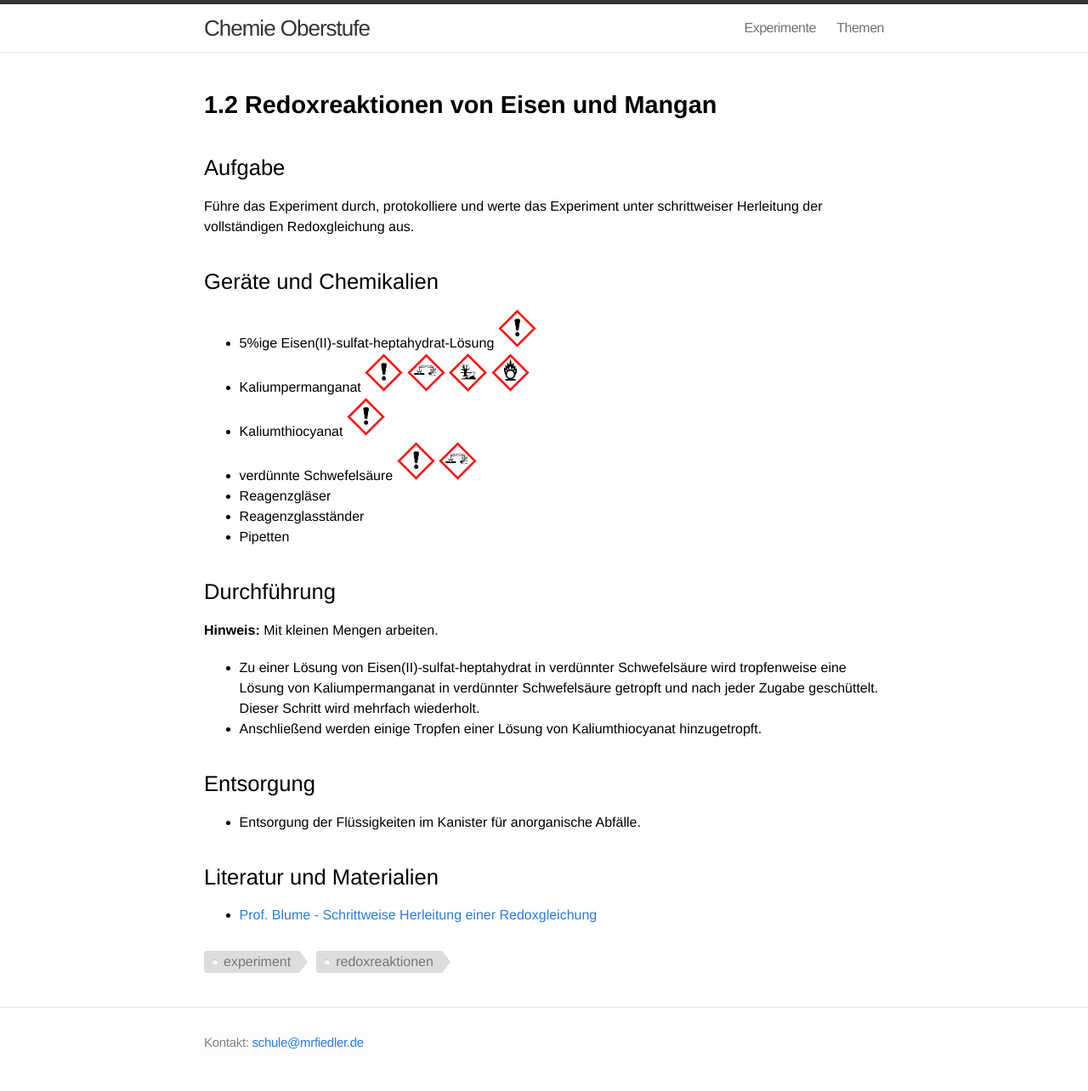
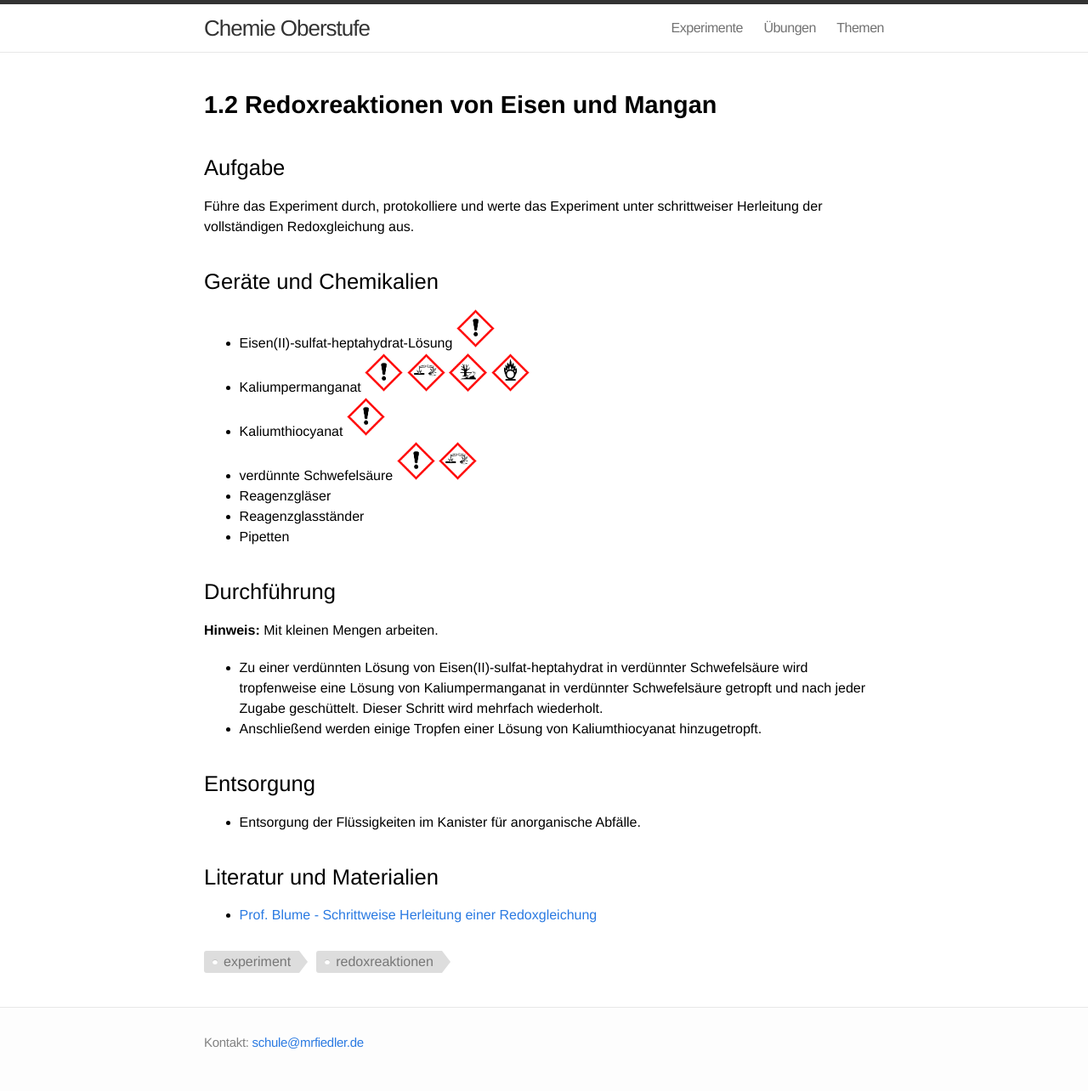
Before and after one commit to chemie-oberstufe/chemie-oberstufe.github.io, a Jekyll site: the page built from experimente/redoxreaktionen_von_eisen_und_mangan.md, in a window 1280 px wide. Shown: the whole page at 85% size. Built offline with Jekyll 4.4.1, drawn with Linux system fonts in a browser that asks for light colours.

Commit message:
füge Übungen hinzu

```diff
--- a/experimente/redoxreaktionen_von_eisen_und_mangan.md
+++ b/experimente/redoxreaktionen_von_eisen_und_mangan.md
@@ -11,7 +11,7 @@ Führe das Experiment durch, protokolliere und werte das Experiment unter schrit
 
 ## Geräte und Chemikalien
 
-- 5%ige Eisen(II)-sulfat-heptahydrat-Lösung {% include ghs name="gefahr" %}
+- Eisen(II)-sulfat-heptahydrat-Lösung {% include ghs name="gefahr" %}
 - Kaliumpermanganat {% include ghs name="gefahr" %} {% include ghs name="ätzend" %} {% include ghs name="umweltgefährdend" %} {% include ghs name="brandfördernd" %}
 - Kaliumthiocyanat {% include ghs name="gefahr" %}
 - verdünnte Schwefelsäure {% include ghs name="gefahr" %} {% include ghs name="ätzend" %}
@@ -23,7 +23,7 @@ Führe das Experiment durch, protokolliere und werte das Experiment unter schrit
 
 **Hinweis:** Mit kleinen Mengen arbeiten.
 
-- Zu einer Lösung von Eisen(II)-sulfat-heptahydrat in verdünnter Schwefelsäure wird tropfenweise eine Lösung von Kaliumpermanganat in verdünnter Schwefelsäure getropft und nach jeder Zugabe geschüttelt. Dieser Schritt wird mehrfach wiederholt.
+- Zu einer verdünnten Lösung von Eisen(II)-sulfat-heptahydrat in verdünnter Schwefelsäure wird tropfenweise eine Lösung von Kaliumpermanganat in verdünnter Schwefelsäure getropft und nach jeder Zugabe geschüttelt. Dieser Schritt wird mehrfach wiederholt.
 - Anschließend werden einige Tropfen einer Lösung von Kaliumthiocyanat hinzugetropft.
 
 ## Entsorgung
```
Also changed, not shown: uebungen/index.md (added, +21 -0 lines).
